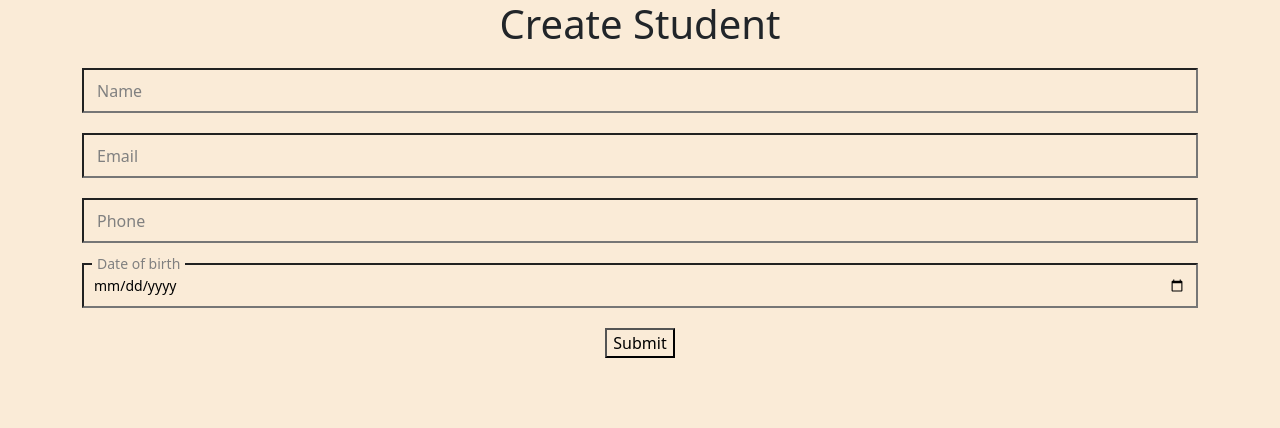
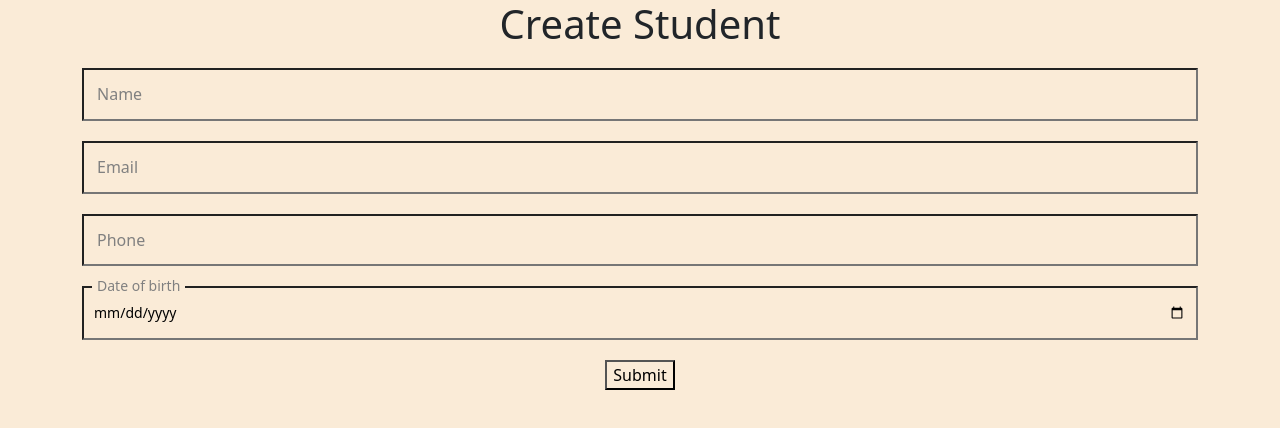
Before and after one commit to rajatInshadow/CampusConnect, a React (Create React App) app in the folder CampusConnectUI/: page /CreateStudent in a window 1280 px wide. Shown: the top 428 px of the page. Built offline with nearby package versions, Linux system fonts and the light colour scheme.

Commit message:
custom input field issue fix

```diff
--- a/CampusConnectUI/src/components/common/Input.css
+++ b/CampusConnectUI/src/components/common/Input.css
@@ -1,13 +1,16 @@
+.floating-field {
+  margin: 20px 0px;
+}
+
 .floatingInput-group {
-  width: 100%;
   position: relative;
-  margin: 20px 0px;
 }
 
 .floatingInput-field {
   width: 100%;
-  padding: 10px;
+  padding: 16px 10px;
   font-size: 18px;
+  line-height: 1.2;
 }
 
 .floatingInput-label {
@@ -19,6 +22,8 @@
   pointer-events: none;
   padding: 0 5px;
   color: grey;
+  line-height: 1;
+
 }
 
 .floatingInput-group .floatingInput-field:focus + .floatingInput-label,
--- a/CampusConnectUI/src/components/common/Input.tsx
+++ b/CampusConnectUI/src/components/common/Input.tsx
@@ -24,6 +24,8 @@ export const FloatingInputTextField: React.FC<InputProps> = ({
   type
 }) => {
   return (
+    <div className="floating-field">
+
     <div className="floatingInput-group">
       <input
         id={value}
@@ -38,6 +40,8 @@ export const FloatingInputTextField: React.FC<InputProps> = ({
         {lable}
       </label>
 
+
+    </div>
       {error && touched && (
         <span className="error-text">{error}</span>
       )}
```
